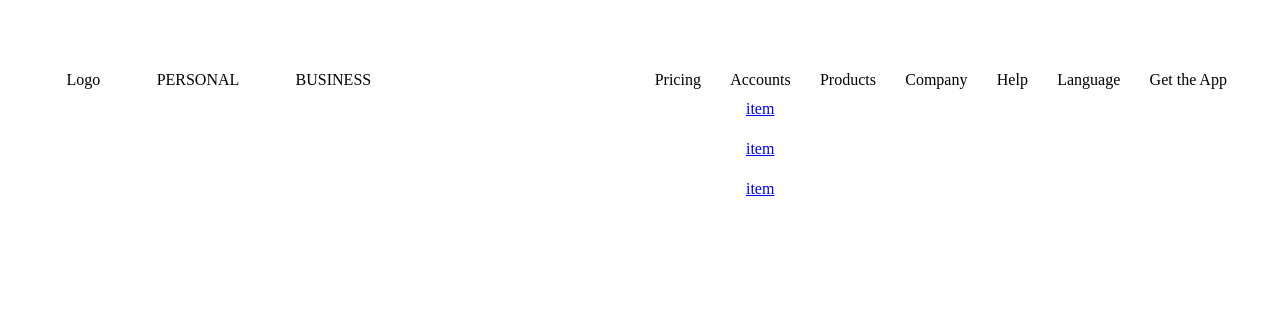
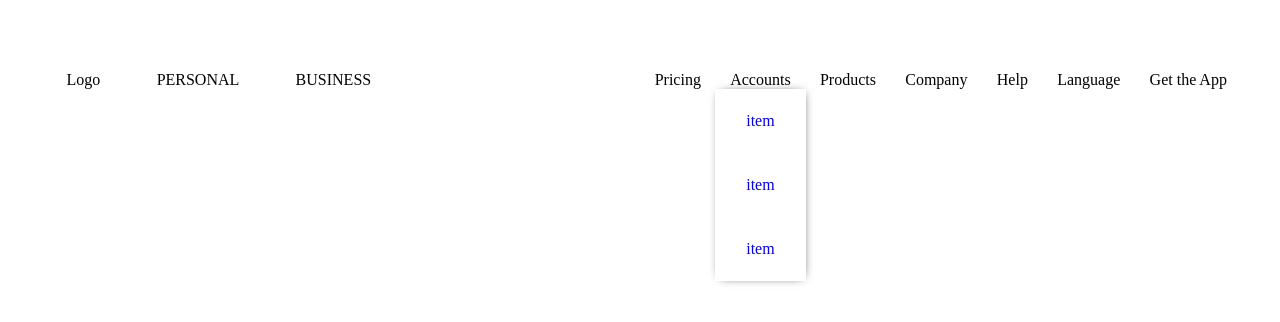
Before and after one commit to Zappykeyboard/js-html-css-revolut, a plain HTML site: page index.html in a window 1280 px wide. Both pictures are taken after a click on the item "Accounts". Drawn offline with nearby package versions, Linux system fonts and the light colour scheme.

Commit message:
aggiunti stili

```diff
--- a/style.css
+++ b/style.css
@@ -38,8 +38,10 @@
 
 .drop-down{
   position: absolute;
+  min-width: 150%;
+  left: -25%;
   display: none;
-  width: 60px;
+  box-shadow: 1px 0px 10px -5px;
 }
 
 .active {
@@ -48,13 +50,16 @@
 
 .drop-item {
   text-align: center;
-  height: 40px;
+  height: 4rem;
+  margin: 0px 20px;
+
 }
 
 .drop-item:hover {
-  background: gray;
+  background: rgb(179, 177, 177);
 }
 
 .drop-item a {
-  line-height: 2.5rem;
+  line-height: 4rem;
+  text-decoration: none;
 }
```
